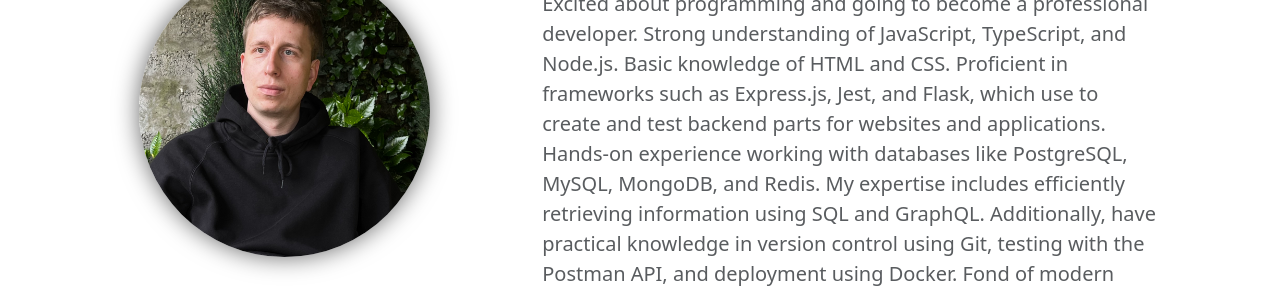
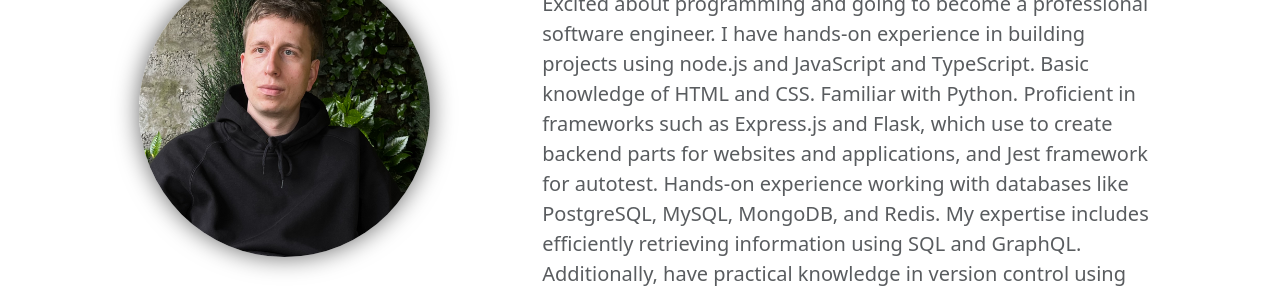
Before and after one commit to chkvdm/vadim-chaiko, a plain HTML site: page index.html in a window 1280 px wide. Shown: the part 171-466 px from the top of the page. Drawn offline with nearby package versions, Linux system fonts and the light colour scheme.

Commit message:
update description

```diff
--- a/index.html
+++ b/index.html
@@ -76,15 +76,17 @@
           <h1 class="fw-light">Vadim Chaiko</h1>
           <p class="lead text-muted">
             Excited about programming and going to become a professional
-            developer. Strong understanding of JavaScript, TypeScript, and
-            Node.js. Basic knowledge of HTML and CSS. Proficient in frameworks
-            such as Express.js, Jest, and Flask, which use to create and test
-            backend parts for websites and applications. Hands-on experience
-            working with databases like PostgreSQL, MySQL, MongoDB, and Redis.
-            My expertise includes efficiently retrieving information using SQL
-            and GraphQL. Additionally, have practical knowledge in version
-            control using Git, testing with the Postman API, and deployment
-            using Docker. Fond of modern technology and gadgets.<br />
+            software engineer. I have hands-on experience in building projects
+            using node.js and JavaScript and TypeScript. Basic knowledge of HTML
+            and CSS. Familiar with Python. Proficient in frameworks such as
+            Express.js and Flask, which use to create backend parts for websites
+            and applications, and Jest framework for autotest. Hands-on
+            experience working with databases like PostgreSQL, MySQL, MongoDB,
+            and Redis. My expertise includes efficiently retrieving information
+            using SQL and GraphQL. Additionally, have practical knowledge in
+            version control using Git, testing with the Postman API, and
+            deployment using Docker.<br />
+            Fond of modern technology and gadgets.<br />
             <br />
             Frontend: HTML, CSS<br />
             Backend: JavaScript, TypeScript, Node.js, Python<br />
```
Also changed, not shown: 2 other files.
